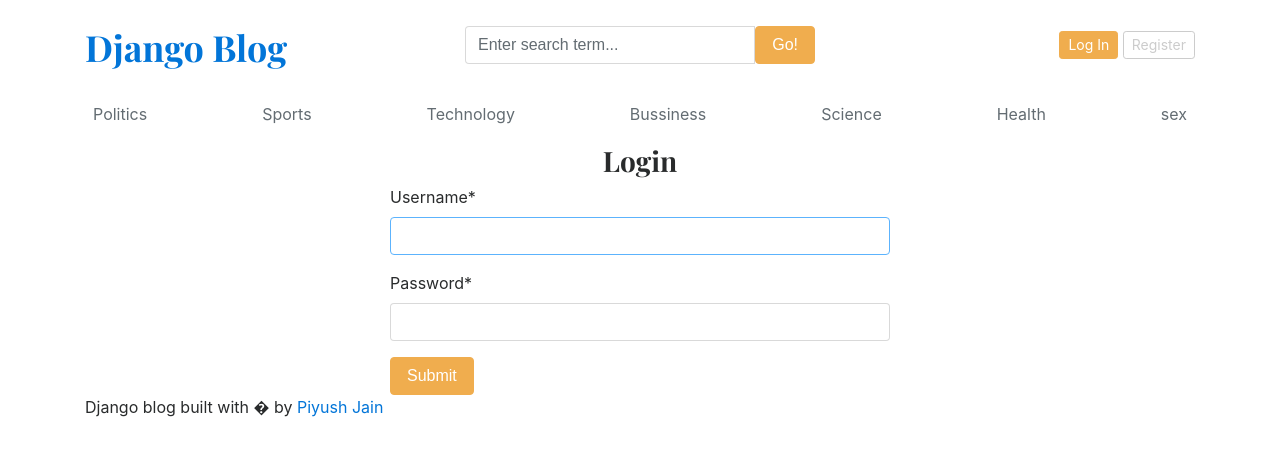
After one commit to piyushjain06-byte/django-blog, a Django app: page /login/ in a window 1280 px wide. The commit adds this page. Shown: the top 456 px of the page. Run offline with Django 5.2, Linux system fonts and the light colour scheme; data comes from the database, SQL or seed files in the repository; both versions use the stored data as it was after the commit; some libraries are stand-ins or nearby versions.

Commit message:
registration and login functionality

```diff
--- a/blog_main/settings.py
+++ b/blog_main/settings.py
@@ -38,6 +38,8 @@ INSTALLED_APPS = [
     'django.contrib.messages',
     'django.contrib.staticfiles',
     "blogs",
+    "crispy_forms",
+    "crispy_bootstrap4"
 ]
 
 MIDDLEWARE = [
@@ -125,3 +127,5 @@ STATICFILES_DIRS = [
 
 MEDIA_URL = '/media/'
 MEDIA_ROOT = BASE_DIR /'media'
+
+CRISPY_TEMPLATE_PACK ='bootstrap4'
--- a/blog_main/urls.py
+++ b/blog_main/urls.py
@@ -24,12 +24,16 @@ from blogs import views as BlogsView
 
 
 
+
 urlpatterns = [
     path('admin/', admin.site.urls),
     path('',views.home , name = 'home'),
     path('category/', include('blogs.urls')),
     path('about/', BlogsView.about_page, name ='about_page'),
-    path('<slug:slug>/', BlogsView.blogs, name ='blogs'),
+    path('blogs/<slug:slug>/', BlogsView.blogs, name ='blogs'),
     # Search endpoints
     path('blogs/search/', BlogsView.search, name ="search"),
+    path('register/', views.register, name = "register"),
+    path('login/', views.login, name = "login"),
+    path('logout/', views.logout, name = "logout"),
 ] + static(settings.MEDIA_URL, document_root = settings.MEDIA_ROOT)
--- a/blog_main/views.py
+++ b/blog_main/views.py
@@ -1,6 +1,9 @@
 from django.http import HttpResponse
-from django.shortcuts import render
+from django.shortcuts import render,redirect
 from blogs.models import Category , Blog
+from.forms import RegistrationForm
+from django.contrib.auth.forms import AuthenticationForm
+from django.contrib import auth
 
 
 def home(request):
@@ -14,3 +17,39 @@ def home(request):
         'posts': posts,
     }
     return render(request , "home.html", context)
+
+def register(request):
+    if request.method =="POST":
+        form = RegistrationForm(request.POST)
+        if form.is_valid():
+            form.save()
+            return redirect('register')
+        else:
+            print(form.errors)
+    else:
+        form = RegistrationForm()
+    context={
+        'form':form,
+    }
+    return render(request,"register.html",context)
+
+def login(request):
+    if request.method == "POST":
+        form= AuthenticationForm(request, request.POST)
+        if form.is_valid():
+            username = form.cleaned_data['username']
+            password = form.cleaned_data['password']
+
+            user = auth.authenticate(username=username,password=password)
+            if user is not None:
+                auth.login(request,user)
+            return redirect('home')
+    form = AuthenticationForm()
+    context={
+        "form":form,
+    }
+    return render(request,'login.html',context)
+
+def logout(request):
+    auth.logout(request)
+    return redirect('home')
--- a/templates/base.html
+++ b/templates/base.html
@@ -27,10 +27,16 @@
             </div>
            </form>
           </div>
+          {% if not user.is_authenticated %}
           <div class="col-4 d-flex justify-content-end align-items-center">
-            <a class="btn btn-sm btn-warning" href="#">Sign In</a> &nbsp;
-            <a class="btn btn-sm btn-outline-secondary" href="#">Register</a>
-          </div>
+            <a class="btn btn-sm btn-warning" href="{% url 'login'%}">Log In</a> &nbsp;
+            <a class="btn btn-sm btn-outline-secondary" href="{% url 'register' %}">Register</a>
+          {% else %}
+          <span> You are logged in as {{user}}</span>
+          &emsp;
+          <span> <a href ="{% url 'logout' %}">Logout</a></span>
+          {% endif %}
+        </div>
         </div>
       </header>
 
--- a/templates/home.html
+++ b/templates/home.html
@@ -63,7 +63,6 @@
             <ol class="list-unstyled">
               {%for i in social_links%}
               <li><a href="{{i.link}}" target = "_blank">{{i.platform}}</a></li>
-
               {%endfor%}
             </ol>
           </div>
--- /dev/null
+++ b/templates/login.html
@@ -0,0 +1,12 @@
+{%extends 'base.html' %}
+
+
+{%block content%}
+{% load crispy_forms_tags %}
+  <h3 class="text-center">Login</h3>
+  <form actions="{% url 'login' %}" method ="POST"style = "width:500px; margin:auto">
+     {% csrf_token %}
+        {{form | crispy}}
+    <button type = "submit" class ="btn btn-warning"> Submit </button>
+  </form>
+{%endblock%}
```
Also changed, not shown: blog_main/forms.py (added, +7 -0 lines), templates/register.html (added, +12 -0 lines), db.sqlite3.
